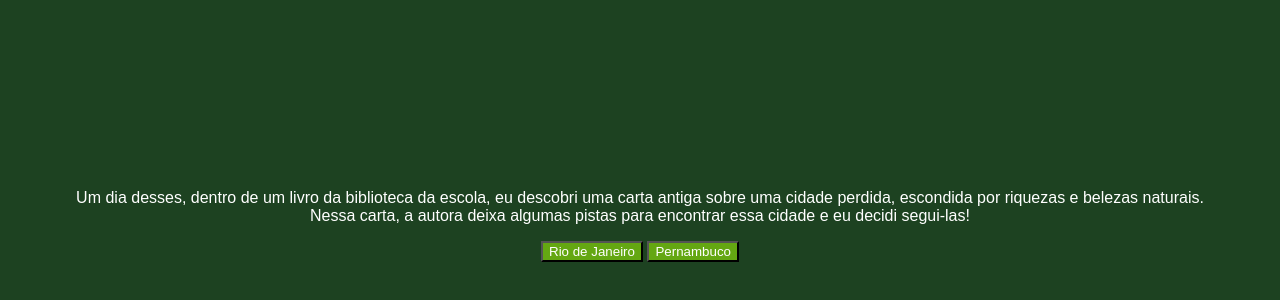
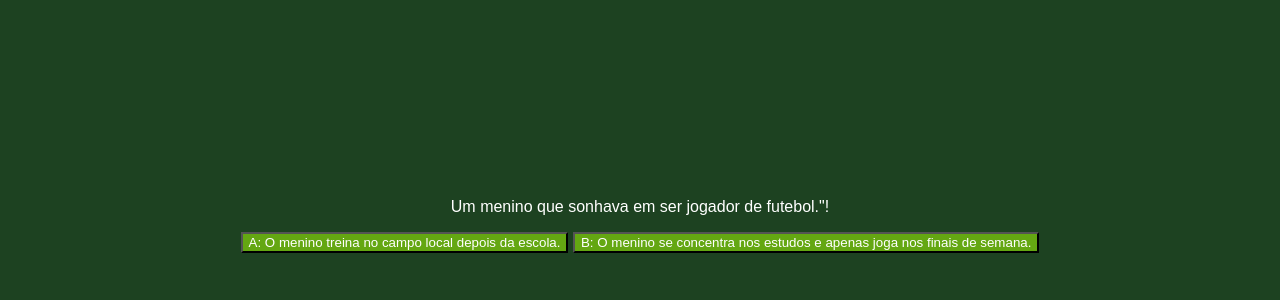
Before and after one commit to LordKINGDark22/Aventura, a plain HTML site: page index.html in a window 1280 px wide. Shown: the part 142-442 px from the top of the page. Drawn offline with Linux system fonts and the light colour scheme; a web font is replaced by a local one.

Commit message:
Update index.html

```diff
--- a/index.html
+++ b/index.html
@@ -7,15 +7,15 @@
     <link rel="preconnect" href="https://fonts.googleapis.com">
     <link rel="preconnect" href="https://fonts.gstatic.com" crossorigin>
     <link href="https://fonts.googleapis.com/css2?family=Bai+Jamjuree:ital,wght@0,200;0,300;0,400;0,500;0,600;0,700;1,200;1,300;1,400;1,500;1,600;1,700&display=swap" rel="stylesheet">
-    <title>Em busca da cidade perdida</title>
+    <title>⚽A Jornada do Jogador de Futebol</title>
 </head>
 <body>
     <main>
         <div class="passo ativo" id="passo-0">
             <img src="img/cenario-passo0.png" alt="">
-            <p>Um dia desses, dentro de um livro da biblioteca da escola, eu descobri uma carta antiga sobre uma cidade perdida, escondida por riquezas e belezas naturais. Nessa carta, a autora deixa algumas pistas para encontrar essa cidade e eu decidi segui-las!</p>
-            <button class="btn-proximo" data-proximo="1">Rio de Janeiro</button>
-            <button class="btn-proximo" data-proximo="2">Pernambuco</button>
+            <p>Um menino que sonhava em ser jogador de futebol."!</p>
+            <button class="btn-proximo" data-proximo="1">A: O menino treina no campo local depois da escola.</button>
+            <button class="btn-proximo" data-proximo="2">B: O menino se concentra nos estudos e apenas joga nos finais de semana.</button>
         </div>
         <div class="passo" id="passo-1">
             <p>Você começa sua jornada no Rio de Janeiro, subindo o Pico da Tijuca ao amanhecer para encontrar a primeira pista.</p>
```
